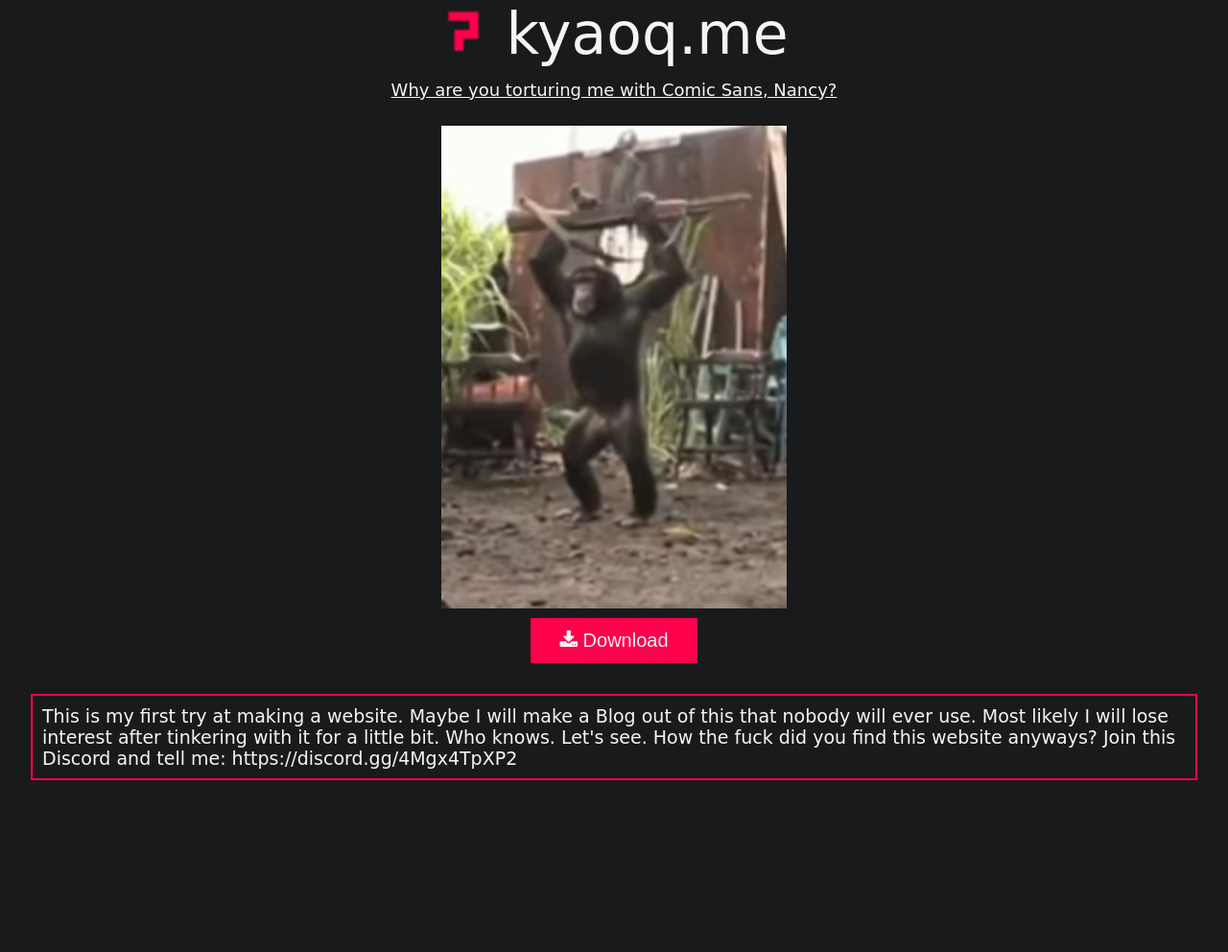
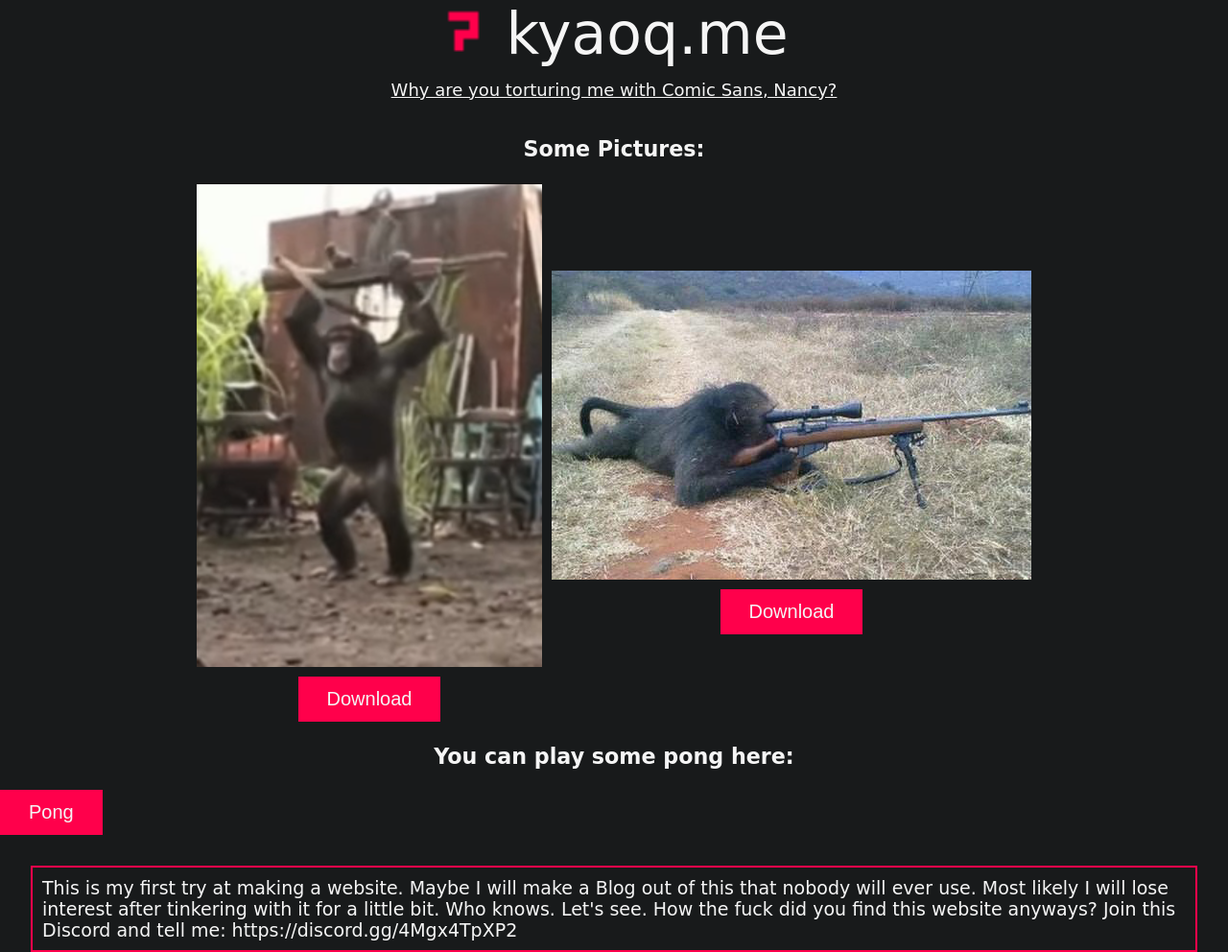
Before and after one commit to simon-vvv/kyaoq.me, a PHP site: page / in a window 1280 px wide. Shown: the whole page at 96% size. Before the commit the page ends 813 px from the top, so only its background shows below. Run offline with PHP 8.4, Linux system fonts and the light colour scheme.

Commit message:
snipermonkey und footer am bodne

```diff
--- a/css/main.css
+++ b/css/main.css
@@ -7,11 +7,16 @@
 body {
     display: flex;
     flex-direction: column;
+    font-family: "Comic Sans MS";
+    /*font-family: "Atlas Grotesk Web",sans-serif;*/
+    background-color: rgb(24, 26, 27);
+    color: whitesmoke;
+    font-size: 19px;
 }
 
 /* classes */
 
-.download {
+.button {
     background-color: rgb(255, 0, 75);
     padding: 12px 30px;
     cursor: pointer;
@@ -20,7 +25,7 @@
     color: whitesmoke;
 }
 
-.download:hover {
+.button:hover {
     background-color: rgb(255, 0, 150);
 }
 
@@ -41,21 +46,14 @@
 }
 
 #main {
-    display: flex;
-    flex-direction: column;
     flex-grow: 1;
-    font-family: "Comic Sans MS";
-    /*font-family: "Atlas Grotesk Web",sans-serif;*/
-    font-size: 19px;
-    color: whitesmoke;
-    background-color: rgb(24, 26, 27);
 }
 
 #untertitel {
     font-size: large;
     text-align: center;
     margin-top: 1%;
-    margin-bottom: 2%;
+    margin-bottom: 3%;
     text-decoration-line: underline;
 }
 
@@ -72,6 +70,6 @@
     margin-left: 2.5%;
     margin-right: 2.5%;
     margin-top: 2.5%;
-    margin-bottom: 0.5%;
+    margin-bottom: 1%;
     border: solid 2px rgb(255, 0, 75);
 }
--- a/index.html
+++ b/index.html
@@ -11,8 +11,6 @@
     <link rel="shortcut icon" type="image/x-icon" href="favicon.ico" />
 </head>
 
-<container id="container">
-
 <header id="header">
 
     <img src="favicon.ico" style="width: 50px;">
@@ -20,11 +18,15 @@
     kyaoq.me
 </header>
 
-    <body id="main">
+<main id="main">
 
     <div id="untertitel">
         Why are you torturing me with Comic Sans, Nancy?
     </div>
+
+    <h3 style="display: flex; align-items: center; justify-content: center;">
+        Some Pictures:
+    </h3>
 
     <div id="pictures">
 
@@ -33,8 +35,19 @@
             <img src="img/akape.png" style="width: auto;">
 
             <a href="img/akape.png" download="akape.png">
-                    <button class="download">
-                        <i class="fa fa-download"></i>
+                <button class="button">
+                    Download
+                </button>
+            </a>
+
+        </picture>
+
+        <picture class="pic">
+
+            <img src="img/snipermonkey.jpg" style="width: auto;">
+
+            <a href="img/snipermonkey.jpg" download="snipermonkey.png">
+                <button class="button">
                     Download
                 </button>
             </a>
@@ -43,18 +56,22 @@
 
     </div>
 
-    </body>
+    <h3 style="display: flex; justify-content: center;">
+        You can play some pong here:
+    </h3>
+
+    <button class="button" style="display: flex; justify-content: center;">
+        Pong
+    </button>
+
+</main>
 
 <footer id="footer">
 
-        <div>
     This is my first try at making a website. Maybe I will make a Blog out of this that nobody will ever use.
     Most likely I will lose interest after tinkering with it for a little bit. Who knows. Let's see.
     How the fuck did you find this website anyways? Join this Discord and tell me: https://discord.gg/4Mgx4TpXP2
-        </div>
 
 </footer>
 
-</container>
-
 </html>
```
Also changed, not shown: img/snipermonkey.jpg (added). Lines whose indentation alone changed are shown as unchanged.
